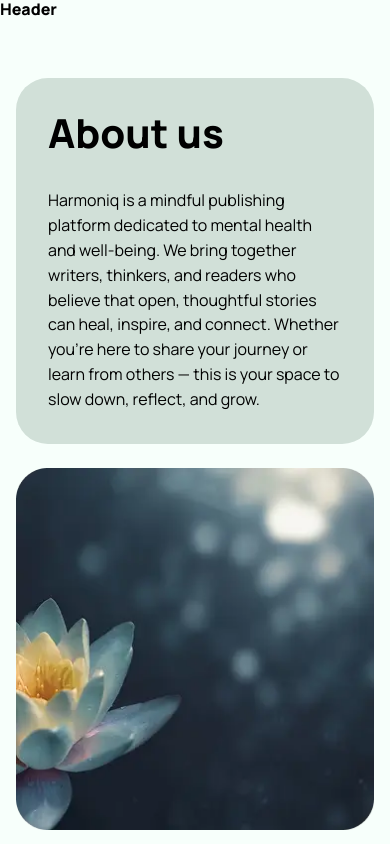
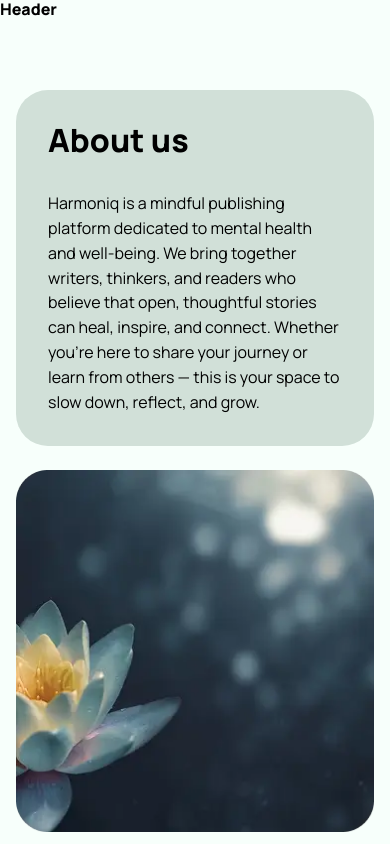
Before and after one commit to StasSkv/harmoniq-app-frontend, a React (Vite) app: page / in a window 390 px wide. Shown: the top 844 px of the page. Built offline with nearby package versions, Linux system fonts and the light colour scheme.

Commit message:
fixed variables

```diff
--- a/src/components/About/About.module.css
+++ b/src/components/About/About.module.css
@@ -3,12 +3,13 @@
     flex-wrap: wrap;
     gap: 24px;
     justify-content: center;
+    margin: 72px 0;
 }
 
 .aboutContent {
     width: 100%;
     height: auto;
-    background-color: #D1E0D8;
+    background-color: var(--green-light);
     border-radius: 32px;
     padding: 32px;
     font-family: var(--font-primary);
@@ -16,15 +17,15 @@
 
 .aboutTitle {
     margin-bottom: 32px;
-    font-weight: 700;
-    font-size: 40px;
+    font-weight: var(--font-weight-bold);
+    font-size: 32px;
 }
 
 .aboutDescription {
     margin-bottom: 32px;
     font-size: 16px;
     line-height: 1.55;
-    font-weight: 400;
+    font-weight: var(--font-weight-regular);
 }
 
 .nirvanaImg {
@@ -58,6 +59,10 @@
         margin-bottom: 57px;
     }
 
+    .aboutTitle {
+        font-size: 40px;
+    }
+
     .nirvanaImg {
         display: block;
     }
--- a/src/components/ModalErrorSave/ModalErrorSave.module.css
+++ b/src/components/ModalErrorSave/ModalErrorSave.module.css
@@ -47,13 +47,13 @@
 }
 
 .modalTitle {
-    font-weight: 700;
+    font-weight: var(--font-weight-bold);
     font-size: 32px;
     text-align: center;
 }
 
 .modalDescription {
-    font-weight: 400;
+    font-weight: var(--font-weight-regular);
     font-size: 16px;
     line-height: 1.55;
     text-align: center;
@@ -74,7 +74,7 @@
     padding: 12px 16px;
     height: 46px;
     width: 165px;
-    font-weight: 700;
+    font-weight: var(--font-weight-bold);
     border: 1px solid var(--black);
     border-radius: 64px;
     cursor: pointer;
```
